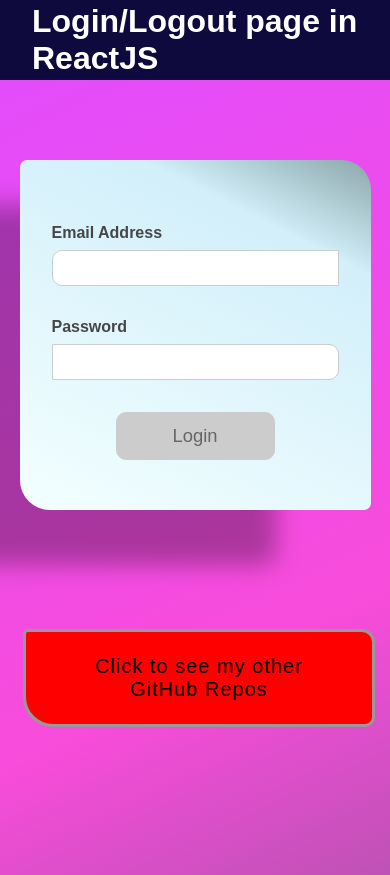
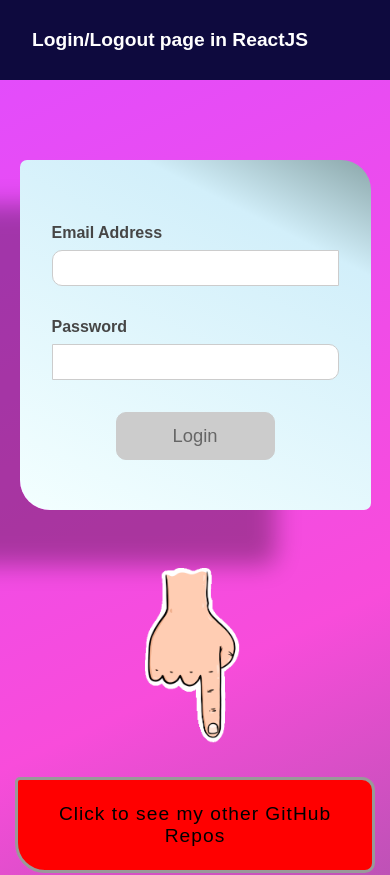
Before and after one commit to MatinT-SA/login-logout-react, a React (Create React App) app: page / in a window 390 px wide. Shown: the top 875 px of the page. Built offline with nearby package versions, Linux system fonts and the light colour scheme.

Commit message:
replacing ReactDOM with CreateRoot & fixing overflow-y for smaller screens & fixing the display of pointy finger for smaller screens

```diff
--- a/src/components/MainHeader/MainHeader.module.css
+++ b/src/components/MainHeader/MainHeader.module.css
@@ -13,4 +13,17 @@
 
 .main-header h1 {
     color: white;
+    font-size: 1rem;
 }
+
+@media (min-width: 350px){
+    .main-header h1{
+        font-size: 1.2rem;
+    }
+}
+
+@media (min-width: 550px){
+    .main-header h1{
+        font-size: 2rem;
+    }
+}
--- a/src/components/Repositories/Repositories.js
+++ b/src/components/Repositories/Repositories.js
@@ -1,13 +1,30 @@
-import React from "react";
+import React, { useState, useEffect } from "react";
 import classes from './Repositories.module.css'
 import pointy from '../../img/pointy-finger.gif'
 
 const Repositories = () => {
+    const [buttonText, setButtonText] = useState("Click to see my other GitHub Repos");
+
+    useEffect(() => {
+        const handleResize = () => {
+            if (window.innerWidth < 500) {
+                setButtonText('My GitHub');
+            } else {
+                setButtonText('Click to see my other GitHub Repos');
+            }
+        };
+        window.addEventListener('resize', handleResize);
+
+        return () => {
+            window.addEventListener('resize', handleResize);
+        }
+    }, [])
+
     return (
         <div className={classes.wrapper}>
             <img className={classes.image} src={pointy} alt='pointy-finger' />
             <button className={classes.contact} onClick={event => window.open('https://github.com/MatinT-SA?tab=repositories')}>
-                Click to see my other GitHub Repos
+                {buttonText}
             </button>
         </div>
     )
--- a/src/components/Repositories/Repositories.module.css
+++ b/src/components/Repositories/Repositories.module.css
@@ -1,5 +1,6 @@
 .wrapper {
     display: flex;
+    flex-wrap: wrap;
     justify-content: center;
     align-items: center;
     gap: 3rem;
@@ -33,7 +34,7 @@
 }
 
 .contact::before,
-.contact::after{
+.contact::after {
     position: absolute;
     content: "";
     width: 0;
@@ -41,26 +42,26 @@
     transition: .5s;
 }
 
-.contact::after{
+.contact::after {
     top: -9px;
     left: -9px;
     border-top: 3px solid transparent;
     border-left: 3px solid transparent;
 }
 
-.contact::before{
+.contact::before {
     bottom: -9px;
     right: -9px;
     border-bottom: 3px solid transparent;
     border-right: 3px solid transparent;
 }
 
-.contact:hover{
+.contact:hover {
     color: #222222;
 }
 
 .contact:hover::before,
-.contact:hover::after{
+.contact:hover::after {
     width: 30px;
     height: 30px;
     border-color: #222222;
@@ -77,11 +78,24 @@
         padding: 16px 28px;
     }
 
-    50%{
+    50% {
         padding: 26px 38px;
     }
 
-    100%{
+    100% {
         padding: 16px 28px;
     }
 }
+
+@media (max-width: 500px) {
+    .contact {
+        font-size: 1.2rem;
+    }
+
+    .image{
+        transform: rotate(90deg);
+        margin: 0;
+        flex-basis: 100%;
+        flex: 0 0 50%;
+    }
+}
--- a/src/index.css
+++ b/src/index.css
@@ -23,3 +23,9 @@ body {
 main {
     margin-top: 10rem;
 }
+
+@media (max-width: 1000px){
+    body{
+        overflow-y: auto;
+    }
+}
--- a/src/index.js
+++ b/src/index.js
@@ -1,12 +1,12 @@
 import React from 'react';
-import ReactDOM from 'react-dom';
+import ReactDOM from 'react-dom/client';
 
 import './index.css';
 import App from './App';
 import { AuthContextProvider } from './context/auth-content'
 
-ReactDOM.render(<AuthContextProvider>
-    <App />
-</AuthContextProvider>,
-    document.getElementById('root')
+ReactDOM.createRoot(document.getElementById("root")).render(
+    <AuthContextProvider>
+        <App />
+    </AuthContextProvider>
 );
```
Also changed, not shown: 2 other files (tests, documents, lock files or other folders).
